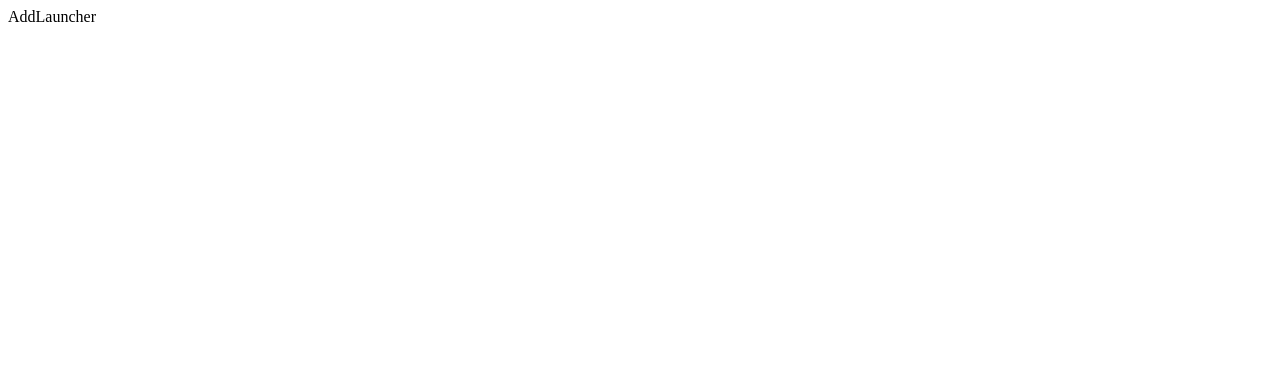
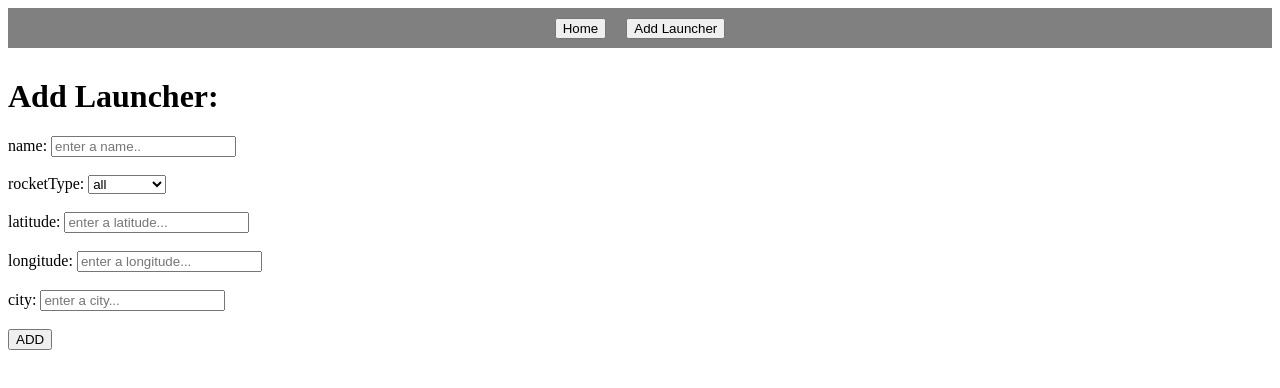
Before and after one commit to yossiL16/LaunchersApp, a React (Vite) app in the folder client/: page /Add-Launcher in a window 1280 px wide. Shown: the top 388 px of the page. Built offline with nearby package versions, Linux system fonts and the light colour scheme.

Commit message:
fix add launcher from str to num

```diff
--- a/client/src/App.jsx
+++ b/client/src/App.jsx
@@ -3,16 +3,21 @@ import './App.css'
 import LauncherDetails from "./pages/launcherDetails"
 import Home from "./pages/Home"
 import AddLauncher from "./pages/AddLauncher"
+import NavBar from "./components/NavBar"
 
 function App() {
-  return (
+  return (<>
+
     <BrowserRouter>
+    <NavBar />
       <Routes>
+
         <Route path="/" element={<Home />}/>
         <Route path="/Add-Launcher" element={<AddLauncher />} />
         <Route path="/Launchr-Details" element={<LauncherDetails ></LauncherDetails>}/>
       </Routes>
     </BrowserRouter>
+    </>
   )
 }
 
--- a/client/src/components/HomeCards.jsx
+++ b/client/src/components/HomeCards.jsx
@@ -1,11 +1,24 @@
-import React from 'react'
+import { useNavigate } from "react-router-dom"
+import { useLauncher } from "../utils/zustand"
 
 export default function HomeCards({item}) {
+
+    const addLauncher = useLauncher((state) =>state.addLauncher)
+    const navigate = useNavigate()
+
+    function goToDetails(){
+        console.log(item);
+
+        addLauncher(item)
+        navigate('/Launchr-Details')
+    }
+
   return (
     <div className='card-home' style={{width: '200px', height:'150px', backgroundColor:'yellow'}}>
         <h1>{item.id}</h1>
         <p>{item.city}</p>
         <p>{item.rocketType}</p>
+        <button onClick={goToDetails}>Details</button>
     </div>
   )
 }
--- /dev/null
+++ b/client/src/components/NavBar.jsx
@@ -0,0 +1,18 @@
+import React from 'react'
+import { useNavigate } from 'react-router-dom'
+
+export default function NavBar() {
+    const navigate = useNavigate()
+    function toHome(){
+        navigate('/')
+    }
+    function toadd(){
+        navigate('/Add-Launcher')
+    }
+  return (
+    <div className='navbar' style={{width:'100%', backgroundColor:"gray", height:'40px', display: 'flex', justifyContent: 'center', alignItems:'center', marginBottom:'30px'}}>
+        <button onClick={toHome} style={{margin: '10px'}}>Home</button>
+        <button onClick={toadd} style={{margin: '10px'}}>Add Launcher</button>
+    </div>
+  )
+}
--- a/client/src/pages/AddLauncher.jsx
+++ b/client/src/pages/AddLauncher.jsx
@@ -1,7 +1,86 @@
 import React from 'react'
+import { useState } from 'react'
 
 export default function AddLauncher() {
+
+    const [name, setName] = useState('')
+    const [rocketType, setRocketType] = useState('')
+    const [latitude, setLatitude] = useState('')
+    const [longitude, setLongitude] = useState('')
+    const [city, setCity] = useState('')
+
+    async function appendLauncher(){
+
+        try{
+            const respons = await fetch('http://localhost:3000/api/launchers',{
+                method: 'post',
+                headers: {
+                    "Content-type": "application/json",
+                },
+                body: JSON.stringify({
+                    city,
+                    rocketType,
+                    latitude,
+                    longitude,
+                    name
+                }),
+            });
+            console.log(respons);
+
+            if(respons.ok){
+                const result = await respons.json()
+                alert(result.id)
+                setName('')
+                setRocketType('')
+                setLatitude('')
+                setLongitude('')
+                setCity('')
+            }
+
+        } catch(e){
+            alert(e.message)
+        }
+    }
   return (
-    <div>AddLauncher</div>
+    <div>
+        <div>
+            <h1>Add Launcher:</h1>
+            <div>
+                <label>name: </label>
+                <input type="text" onChange={e => setName(e.target.value)} placeholder='enter a name..' value={name}/>
+            </div>
+            <br />
+
+            <div>
+                <label>rocketType: </label>
+                <select onChange={e => setRocketType(e.target.value)} value={rocketType}>
+                    <option value="">all</option>
+                    <option value="Kheibar">Kheibar</option>
+                    <option value="Radwan">Radwan</option>
+                    <option value="Fetah110">Fetah110</option>
+                    <option value="Shahab3">Shahab3</option>
+            </select>
+            </div>
+            <br />
+
+            <div>
+                <label>latitude: </label>
+                <input type="number" onChange={e => setLatitude(e.target.value)} placeholder='enter a latitude...' value={latitude}/>
+            </div>
+            <br />
+            <div>
+                <label>longitude: </label>
+                <input type="number" onChange={e => setLongitude(e.target.value)} placeholder='enter a longitude...' value={longitude}/>
+            </div>
+            <br />
+
+            <div>
+                <label>city: </label>
+                <input type="text" onChange={e => setCity(e.target.value)} placeholder='enter a city...' value={city}/>
+            </div>
+        </div>
+        <br />
+        <button onClick={appendLauncher}>ADD</button>
+    </div>
   )
 }
--- a/client/src/pages/Home.jsx
+++ b/client/src/pages/Home.jsx
@@ -34,6 +34,7 @@ export default function Home() {
     }, [city,rocketType])
   return (
     <div>
+        <h3>serch launchers</h3>
         <div>
             <label>City: </label>
             <input onChange={e => setCity(e.target.value)} type="text" placeholder='Serch by City' value={city}/>
```
Also changed, not shown: 2 other files (tests, documents, lock files or other folders).
